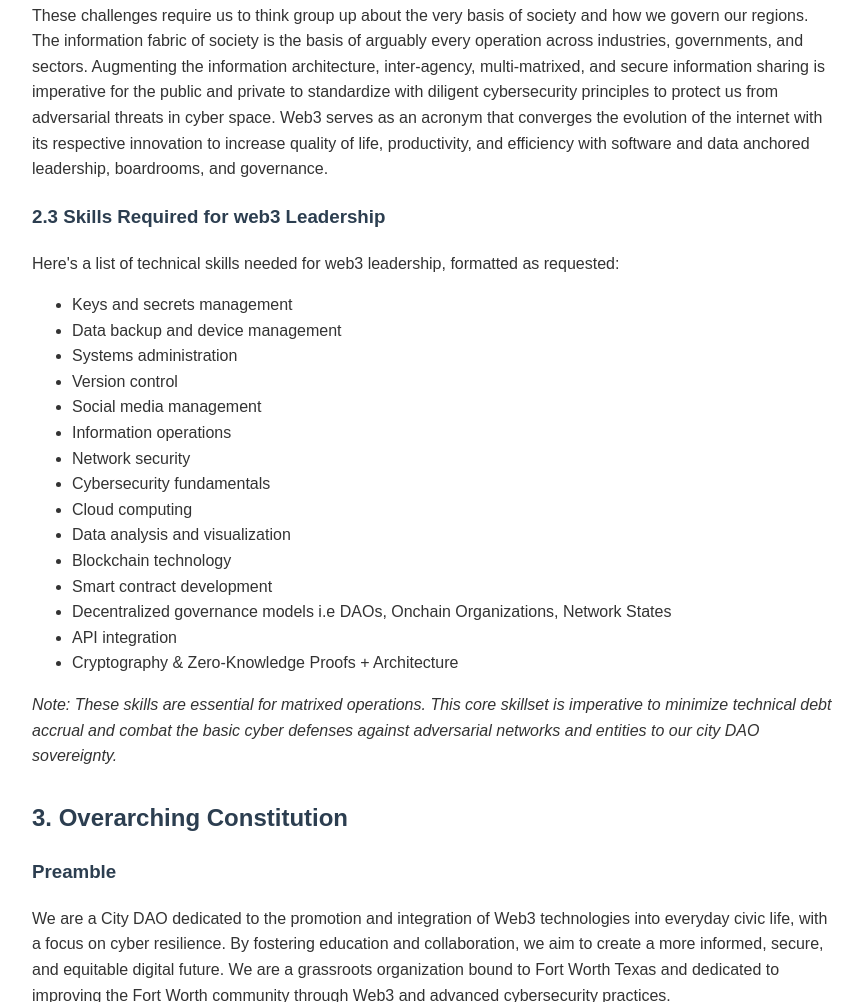
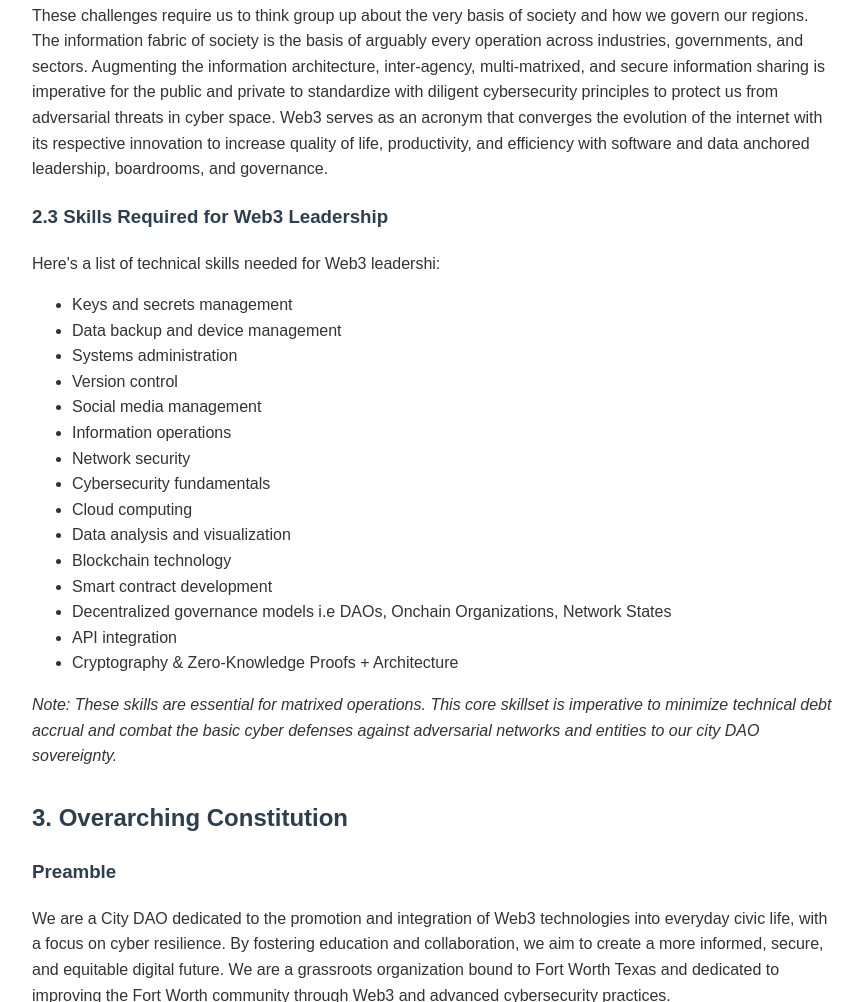
Before and after one commit to FWTX-DAO/constitution, a plain HTML site: page index.html in a window 1280 px wide. Shown: the part 1444-2446 px from the top of the page, without its empty margins (208-1071 px from the left). Drawn offline with Linux system fonts and the light colour scheme.

Commit message:
copy: adjust copy and spelling

```diff
--- a/index.html
+++ b/index.html
@@ -82,8 +82,8 @@
     <!-- Content for The Need for Cyber-Resilient Cities -->
     <p>We are at a junction in human history where we have multi-matrixed challenges for constituents to manage the information at the sovereign individual, family, organization, and community level.</p>
     <p>These challenges require us to think group up about the very basis of society and how we govern our regions. The information fabric of society is the basis of arguably every operation across industries, governments, and sectors. Augmenting the information architecture, inter-agency, multi-matrixed, and secure information sharing is imperative for the public and private to standardize with diligent cybersecurity principles to protect us from adversarial threats in cyber space. Web3 serves as an acronym that converges the evolution of the internet with its respective innovation to increase quality of life, productivity, and efficiency with software and data anchored leadership, boardrooms, and governance.</p>
-    <h3 id="skills-required-for-web3-leadership">2.3 Skills Required for web3 Leadership</h3>
-    <p>Here's a list of technical skills needed for web3 leadership, formatted as requested:</p>
+    <h3 id="skills-required-for-web3-leadership">2.3 Skills Required for Web3 Leadership</h3>
+    <p>Here's a list of technical skills needed for Web3 leadershi:</p>
     <ul>
         <li>Keys and secrets management</li>
         <li>Data backup and device management</li>
```
